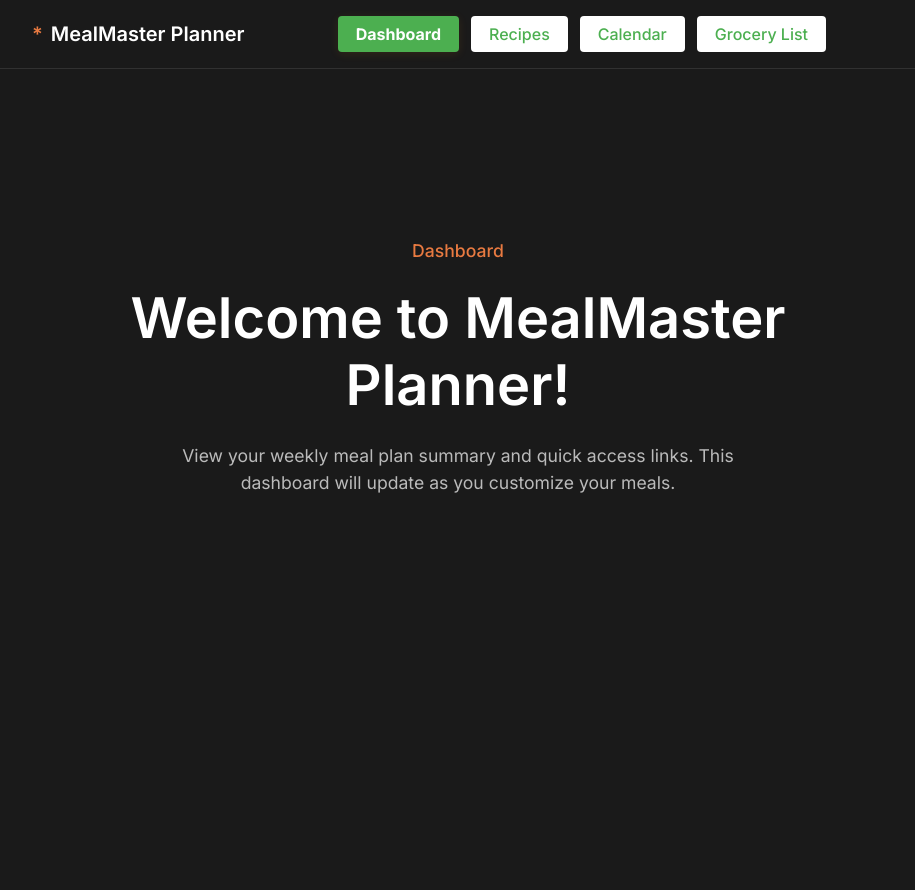
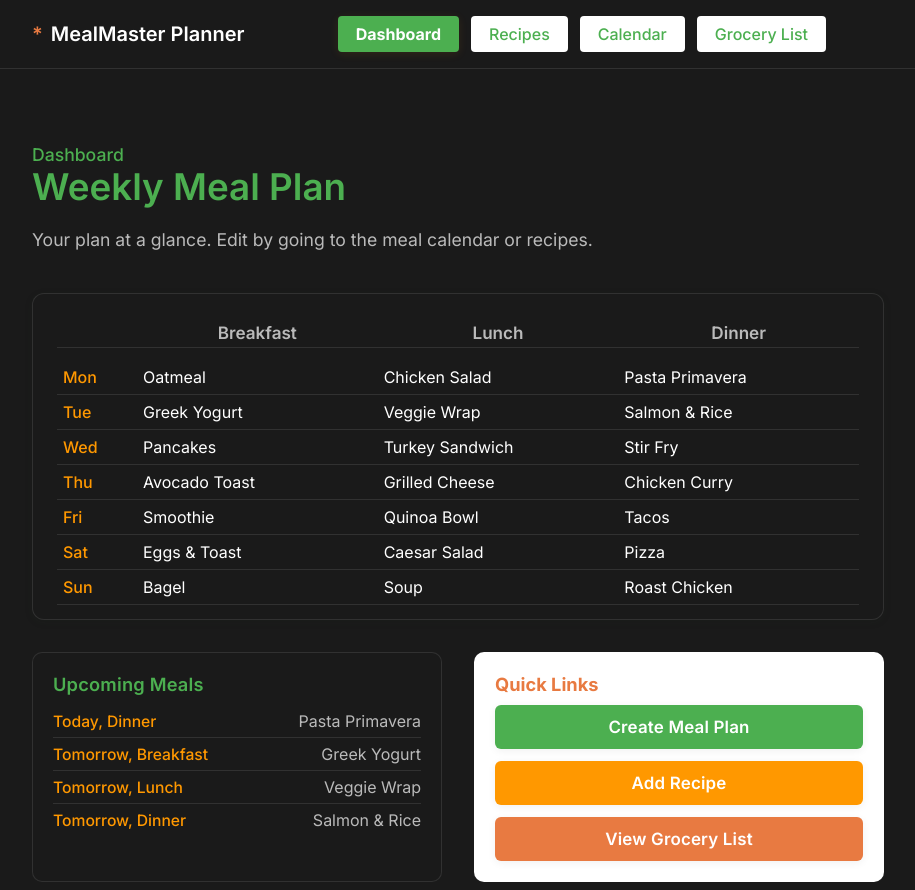
Before and after one commit to Workflow-Manager-admin/mealmaster-planner-24759-83a81f90, a React (Create React App) app in the folder mealplanner_app/: page / in a window 1280 px wide. Shown: the whole page, without its empty margins (182-1097 px from the left). Before the commit the page ends 800 px from the top, so only its background shows below. Built offline with nearby package versions, Linux system fonts and the light colour scheme; the HTML template or start-up script is replaced by a standard one.

Commit message:
Auto-commit: Changes as of 2025-05-29T07:33:30.531304+00:00

```diff
--- a/mealplanner_app/src/components/Dashboard.js
+++ b/mealplanner_app/src/components/Dashboard.js
@@ -1,17 +1,224 @@
-import React from 'react';
+import React, { useState } from 'react';
 
 // PUBLIC_INTERFACE
+/**
+ * Dashboard component
+ * Shows user's weekly meal plan summary (mock data), upcoming meals, and quick links to core app functions.
+ * Modern KAVIA colors, minimal grid style, full fit with App layout and theme.
+ */
 function Dashboard() {
-  /**
-   * Dashboard view placeholder.
-   * Summary: This component will become the user's main hub for meal plans and quick links.
-   */
+  // Mock week meal plan data
+  const weekDays = ['Mon', 'Tue', 'Wed', 'Thu', 'Fri', 'Sat', 'Sun'];
+  const mockMealPlan = [
+    { day: 'Mon', breakfast: 'Oatmeal', lunch: 'Chicken Salad', dinner: 'Pasta Primavera' },
+    { day: 'Tue', breakfast: 'Greek Yogurt', lunch: 'Veggie Wrap', dinner: 'Salmon & Rice' },
+    { day: 'Wed', breakfast: 'Pancakes', lunch: 'Turkey Sandwich', dinner: 'Stir Fry' },
+    { day: 'Thu', breakfast: 'Avocado Toast', lunch: 'Grilled Cheese', dinner: 'Chicken Curry' },
+    { day: 'Fri', breakfast: 'Smoothie', lunch: 'Quinoa Bowl', dinner: 'Tacos' },
+    { day: 'Sat', breakfast: 'Eggs & Toast', lunch: 'Caesar Salad', dinner: 'Pizza' },
+    { day: 'Sun', breakfast: 'Bagel', lunch: 'Soup', dinner: 'Roast Chicken' }
+  ];
+
+  // Mock upcoming meals list
+  const mockUpcomingMeals = [
+    { when: 'Today, Dinner', meal: 'Pasta Primavera' },
+    { when: 'Tomorrow, Breakfast', meal: 'Greek Yogurt' },
+    { when: 'Tomorrow, Lunch', meal: 'Veggie Wrap' },
+    { when: 'Tomorrow, Dinner', meal: 'Salmon & Rice' }
+  ];
+
+  // Quick links config: { label, route, color }
+  const quickLinks = [
+    { label: 'Create Meal Plan', route: '/calendar', color: 'var(--primary)' },
+    { label: 'Add Recipe', route: '/recipes', color: 'var(--accent)' },
+    { label: 'View Grocery List', route: '/grocery-list', color: 'var(--kavia-orange)' },
+  ];
+
   return (
-    <div className="hero">
-      <div className="subtitle">Dashboard</div>
-      <h1 className="title">Welcome to MealMaster Planner!</h1>
-      <div className="description">
-        View your weekly meal plan summary and quick access links. This dashboard will update as you customize your meals.
+    <div style={{
+      display: 'flex',
+      flexDirection: 'column',
+      gap: 32,
+      alignItems: 'stretch',
+      paddingTop: 24
+    }}>
+      {/* Dashboard title header */}
+      <div style={{ textAlign: 'left', paddingBottom: 8 }}>
+        <div className="subtitle" style={{ color: 'var(--primary)' }}>Dashboard</div>
+        <h1 className="title" style={{ fontSize: '2.3rem', margin: 0, color: 'var(--primary)' }}>
+          Weekly Meal Plan
+        </h1>
+        <p className="description" style={{ marginBottom: 0 }}>
+          Your plan at a glance. Edit by going to the meal calendar or recipes.
+        </p>
+      </div>
+
+      {/* Week meal plan summary grid */}
+      <div
+        style={{
+          background: 'var(--kavia-dark)',
+          borderRadius: 12,
+          border: '1px solid var(--border-color)',
+          padding: '24px 24px 14px 24px',
+          boxShadow: '0 2px 8px rgba(33,50,30,0.09)',
+        }}
+      >
+        <div style={{
+          display: 'flex',
+          gap: 0,
+          borderBottom: '1px solid var(--border-color)',
+          marginBottom: 12,
+          fontWeight: 600,
+          fontSize: '1.07rem',
+          color: 'var(--text-secondary)',
+        }}>
+          {['', 'Breakfast', 'Lunch', 'Dinner'].map((header, i) => (
+            <div
+              key={header}
+              style={{
+                flex: i === 0 ? '0 0 80px' : 1,
+                padding: '4px 6px',
+                textAlign: 'center'
+              }}
+            >
+              {header}
+            </div>
+          ))}
+        </div>
+        {mockMealPlan.map(row => (
+          <div
+            key={row.day}
+            style={{
+              display: 'flex',
+              alignItems: 'stretch',
+              borderBottom: '1px solid var(--border-color)',
+              fontSize: '1rem',
+              color: 'var(--text-color)'
+            }}
+          >
+            <div style={{
+              flex: '0 0 80px',
+              padding: '7px 6px',
+              fontWeight: 500,
+              color: 'var(--accent)'
+            }}>
+              {row.day}
+            </div>
+            <div style={{ flex: 1, padding: '7px 6px', fontWeight: 400 }}>{row.breakfast}</div>
+            <div style={{ flex: 1, padding: '7px 6px', fontWeight: 400 }}>{row.lunch}</div>
+            <div style={{ flex: 1, padding: '7px 6px', fontWeight: 400 }}>{row.dinner}</div>
+          </div>
+        ))}
+      </div>
+
+      {/* Upcoming Meals and Quick Links section */}
+      <div
+        style={{
+          display: 'flex',
+          gap: 32,
+          flexWrap: 'wrap',
+          justifyContent: 'stretch'
+        }}
+      >
+        {/* Upcoming Meals */}
+        <div
+          style={{
+            flex: '1 1 260px',
+            background: 'var(--kavia-dark)',
+            borderRadius: 10,
+            border: '1px solid var(--border-color)',
+            minWidth: 220,
+            padding: 20,
+            marginBottom: 8,
+          }}
+        >
+          <div
+            style={{
+              fontWeight: 600,
+              color: 'var(--primary)',
+              fontSize: '1.14rem',
+              marginBottom: 10,
+              letterSpacing: '.2px',
+            }}
+          >
+            Upcoming Meals
+          </div>
+          {mockUpcomingMeals.map((um, idx) => (
+            <div
+              key={idx}
+              style={{
+                display: 'flex',
+                alignItems: 'center',
+                justifyContent: 'space-between',
+                padding: '6px 0',
+                borderBottom: idx === mockUpcomingMeals.length - 1 ? 'none' : '1px solid var(--border-color)'
+              }}>
+              <span style={{
+                color: 'var(--accent)',
+                fontWeight: 500,
+                fontSize: '.98rem',
+                minWidth: 110
+              }}>{um.when}</span>
+              <span style={{
+                color: 'var(--text-secondary)',
+                fontWeight: 400
+              }}>{um.meal}</span>
+            </div>
+          ))}
+        </div>
+
+        {/* Quick Links */}
+        <div
+          style={{
+            flex: '1 1 260px',
+            background: 'var(--secondary)',
+            borderRadius: 10,
+            border: '1px solid var(--border-color)',
+            minWidth: 220,
+            padding: 20,
+            marginBottom: 8,
+          }}
+        >
+          <div
+            style={{
+              fontWeight: 700,
+              color: 'var(--kavia-orange)',
+              fontSize: '1.14rem',
+              marginBottom: 10,
+            }}
+          >
+            Quick Links
+          </div>
+          <div style={{ display: 'flex', flexDirection: 'column', gap: 12 }}>
+            {quickLinks.map((ql, i) => (
+              <a
+                key={ql.label}
+                href={ql.route}
+                style={{
+                  display: 'block',
+                  borderRadius: 6,
+                  padding: '12px 0',
+                  background: ql.color,
+                  color: '#fff',
+                  textAlign: 'center',
+                  fontWeight: 600,
+                  textDecoration: 'none',
+                  fontSize: '1.06rem',
+                  boxShadow: '0 2px 8px rgba(0,0,0,0.06)',
+                  letterSpacing: '.01em',
+                  outline: 'none',
+                  // hover effect (handled inline for now)
+                  transition: 'background 0.17s'
+                }}
+                onMouseOver={e => e.target.style.background = '#FF9800'}
+                onMouseOut={e => e.target.style.background = ql.color}
+                tabIndex={0}
+              >
+                {ql.label}
+              </a>
+            ))}
+          </div>
+        </div>
       </div>
     </div>
   );
```
Also changed, not shown: 2 other files (tests, documents, lock files or other folders).
